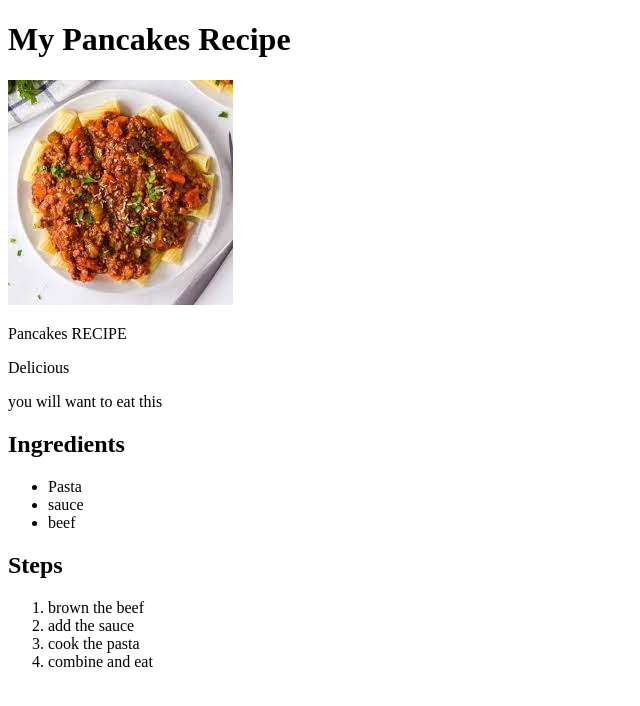
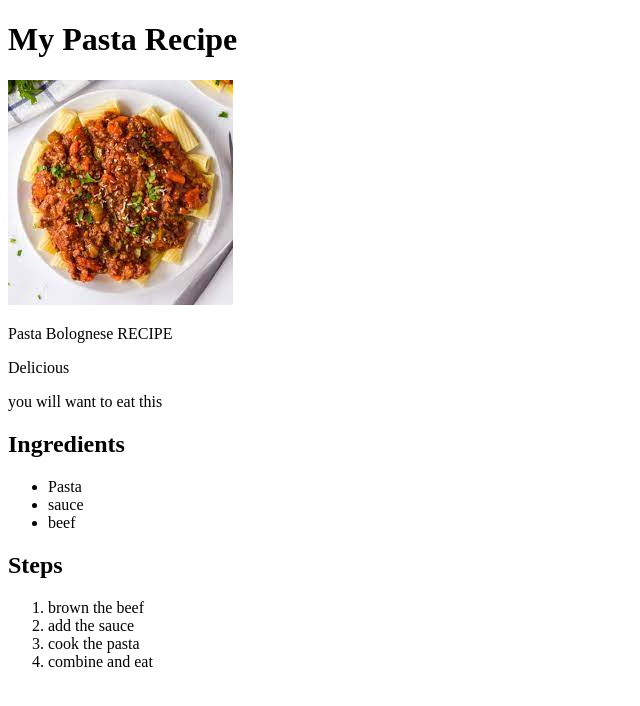
Before and after one commit to johndell91/odin-recipes, a plain HTML site: page recipes/pasta.html in a window 1280 px wide. Shown: the whole page, without its empty margins (0-640 px from the left). Drawn offline with Linux system fonts and the light colour scheme.

Commit message:
minor fixes

```diff
--- a/recipes/pasta.html
+++ b/recipes/pasta.html
@@ -3,12 +3,12 @@
 <head>
     <meta charset="UTF-8">
     <meta name="viewport" content="width=device-width, initial-scale=1.0">
-    <title>Document</title>
+    <title>Pasta Recipe</title>
 </head>
 <body>
-    <h1>My Pancakes Recipe</h1>
+    <h1>My Pasta Recipe</h1>
     <img src="./pasta.jpeg" alt="pasta picture">
-    <p>Pancakes RECIPE</p>
+    <p>Pasta Bolognese RECIPE</p>
     <P>   Delicious</P>
     <p>         you will want to eat this</p>
     <h2>Ingredients</h2>
```
Also changed, not shown: index.html (+1 -1 lines), recipes/Chili.html (+1 -1 lines).
